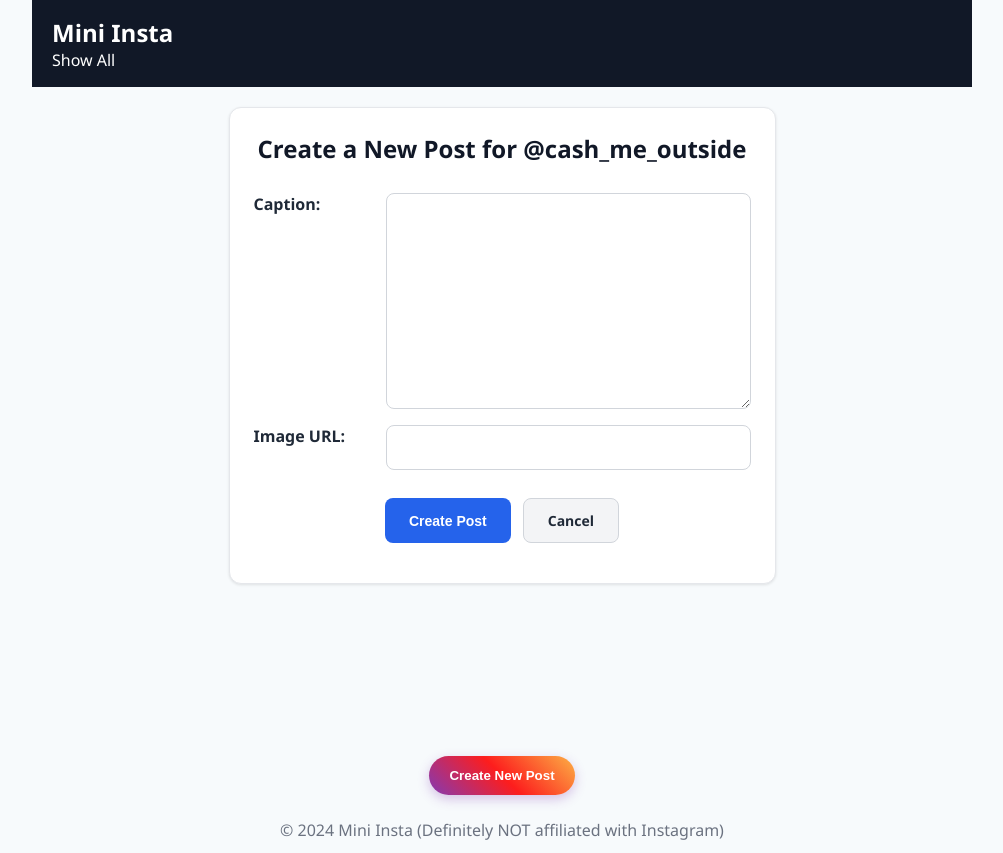
After one commit to Saksham106/cs412, a Django app: page /mini_insta/profile/1/create_post in a window 1280 px wide. The commit adds this page. Shown: the whole page, without its empty margins (138-1141 px from the left). Run offline with Django 5.2, Linux system fonts and the light colour scheme; data comes from the database, SQL or seed files in the repository; both versions use the stored data as it was after the commit.

Commit message:
made style changes and made some things look more insta'y

```diff
--- a/mini_insta/forms.py
+++ b/mini_insta/forms.py
@@ -1,2 +1,9 @@
 from django import forms
 from .models import *
+
+class CreatePostForm(forms.ModelForm):
+    class Meta:
+        model = Post
+        fields = ['caption']
+
+    image_url = forms.URLField(label="Image URL", required=False)
--- a/mini_insta/templates/mini_insta/base.html
+++ b/mini_insta/templates/mini_insta/base.html
@@ -34,6 +34,13 @@
   </body>
 
   <footer>
+    {% if profile %}
+      <div class="footer_nav">
+        <a href="{% url 'create_post' profile.pk %}">
+          <button class="nav_create_btn">Create New Post</button>
+        </a>
+      </div>
+    {% endif %}
     <p style="text-align:center; color:#6b7280; margin:24px 0 12px 0;">
       &copy; 2024 Mini Insta (Definitely NOT affiliated with Instagram)
     </p>
--- /dev/null
+++ b/mini_insta/templates/mini_insta/create_post_form.html
@@ -0,0 +1,21 @@
+{% extends "mini_insta/base.html" %}
+
+{% block content %}
+
+<div class="card create_post_form">
+    <h1>Create a New Post for @{{ profile.username }}</h1>
+
+    <form action="{% url 'create_post' profile.pk %}" method="post">
+        {% csrf_token %}
+        <table>
+            {{ form.as_table }}
+        </table>
+
+        <div class="form_buttons">
+            <button type="submit" class="btn btn_primary">Create Post</button>
+            <a href="{% url 'show_profile' profile.pk %}" class="btn btn_secondary">Cancel</a>
+        </div>
+    </form>
+</div>
+
+{% endblock %}
--- a/mini_insta/templates/mini_insta/show_all_profiles.html
+++ b/mini_insta/templates/mini_insta/show_all_profiles.html
@@ -14,7 +14,7 @@
 
   {% for profile in profiles %}
     <a href="{% url 'show_profile' profile.pk %}" class="show_all_link">
-      <div class="show_all_container">
+      <div class="card show_all_container">
 
         <img src="{{ profile.profile_image_url }}" alt="Profile image" class="show_all_image">
         <div class="show_all_text">
--- a/mini_insta/templates/mini_insta/show_post.html
+++ b/mini_insta/templates/mini_insta/show_post.html
@@ -18,6 +18,8 @@
   <p>No images for this post.</p>
 {% endfor %}
 
-<p><a href="{% url 'show_profile' post.profile.pk %}">Back to profile</a></p>
+<div style="margin-top: 20px; text-align: center;">
+  <a href="{% url 'show_profile' post.profile.pk %}" class="btn btn_secondary">Back to profile</a>
+</div>
 
 {% endblock %}
--- a/mini_insta/templates/mini_insta/show_profile.html
+++ b/mini_insta/templates/mini_insta/show_profile.html
@@ -10,7 +10,7 @@
 {% block content %}
 
 <!-- Main content: single profile detail -->
-<main class="profile_main">
+<main class="card profile_main">
   <div>
     <img src="{{ profile.profile_image_url }}" alt="Profile image" class="profile_image">
   </div>
--- a/mini_insta/urls.py
+++ b/mini_insta/urls.py
@@ -10,5 +10,6 @@ from .views import *
 urlpatterns = [
     path('', ProfileListView.as_view(), name='show_all_profiles'),
     path('profile/<int:pk>/', ProfileDetailView.as_view(), name='show_profile'),
-    path('post/<int:pk>/', PostDetailView.as_view(), name='show_post')
+    path('post/<int:pk>/', PostDetailView.as_view(), name='show_post'),
+    path('profile/<int:pk>/create_post', CreatePostView.as_view(), name='create_post')
 ]
--- a/mini_insta/views.py
+++ b/mini_insta/views.py
@@ -4,8 +4,10 @@
 # profile.
 
 from django.shortcuts import render
-from django.views.generic import ListView, DetailView
+from django.views.generic import ListView, DetailView, CreateView
 from .models import *
+from .forms import CreatePostForm
+from django.urls import reverse
 
 
 class ProfileListView(ListView):
@@ -26,3 +28,31 @@ class PostDetailView(DetailView):
     model = Post
     template_name = 'mini_insta/show_post.html'
     context_object_name = 'post'
+
+class CreatePostView(CreateView):
+    """Create a new Post for a given Profile."""
+    form_class = CreatePostForm
+    template_name = 'mini_insta/create_post_form.html'
+
+    def get_context_data(self):
+        context = super().get_context_data()
+        context['profile'] = Profile.objects.get(pk=self.kwargs['pk'])
+        return context
+
+    def form_valid(self, form):
+        pk = self.kwargs['pk']
+        profile = Profile.objects.get(pk=pk)
+        form.instance.profile = profile
+
+        # Save the post first
+        response = super().form_valid(form)
+
+        # Create a Photo if image_url was provided
+        image_url = form.cleaned_data.get('image_url')
+        if image_url:
+            Photo.objects.create(
+                post=self.object,
+                image_url=image_url
+            )
+
+        return response
--- a/static/mini_insta_styles.css
+++ b/static/mini_insta_styles.css
@@ -12,6 +12,8 @@
   --card:#ffffff;
   --muted:#6b7280;
   --accent:#2563eb;
+  --border:#e5e7eb;
+  --shadow:0 1px 3px rgba(0,0,0,0.1);
 }
 
 /* === Layout === */
@@ -35,9 +37,15 @@ a{ text-decoration:none; color:inherit; }
   flex-direction:column;
 }
 
-.content { flex:1; }
+footer { margin-top:auto; }
 
-footer { margin-top:auto; }
+/* === Shared Card Component === */
+.card{
+  background:var(--card);
+  border:1px solid var(--border);
+  border-radius:8px;
+  box-shadow:var(--shadow);
+}
 
 /* === Header & Nav === */
 header{
@@ -46,11 +54,11 @@ header{
   padding:16px 20px;
   margin:-20px -20px 20px;
 }
-header .title{ margin:0; font-size:1.5rem; font-family:instagram-font, sans-serif; }
+header .title{ margin:0; font-size:1.5rem; }
 nav a{ margin-right:12px; }
 nav a:hover{ text-decoration:underline; }
 
-/* === Profile list (Show All) === */
+/* === Profile Components === */
 .show_all_main{ padding:10px 0; }
 .show_all_link{ display:block; }
 
@@ -58,40 +66,137 @@ nav a:hover{ text-decoration:underline; }
   display:flex;
   align-items:center;
   gap:12px;
-  border:1px groove #e5e7eb;
-  background:var(--card);
   padding:10px;
   margin-bottom:12px;
-  border-radius:8px;
 }
 
-.show_all_image{
-  width:100px;
-  height:100px;
+.profile_main{
+  display:flex;
+  gap:16px;
+  align-items:flex-start;
+  padding:16px;
+}
+
+.profile_image, .show_all_image{
   object-fit:cover;
   border-radius:8px;
 }
 
-.show_all_text h2{ margin:0; font-size:1.1rem; }
+.show_all_image{ width:100px; height:100px; }
+.profile_image{ width:240px; height:240px; border-radius:12px; }
+
+.show_all_text h2, .profile_text h2{ margin:0; }
+.show_all_text h2{ font-size:1.1rem; }
 .show_all_text h4{ margin:4px 0 0; color:var(--muted); font-weight:500; }
+.profile_text h2{ margin-bottom:6px; }
+.profile_text h4{ margin:0 0 10px; color:var(--muted); font-weight:600; }
 
-/* === Single profile (Detail) === */
-.profile_main{
-  display:flex;
-  gap:16px;
-  align-items:flex-start;
-  background:var(--card);
-  padding:16px;
-  border-radius:8px;
-  border:1px solid #e5e7eb;
+/* === Forms === */
+.create_post_form{
+  padding:24px;
+  border-radius:12px;
+  max-width:600px;
+  margin:0 auto;
 }
 
-.profile_image{
-  width:240px;
-  height:240px;
-  object-fit:cover;
-  border-radius:12px;
+.create_post_form h1{
+  margin:0 0 20px;
+  font-size:1.5rem;
+  color:var(--header);
+  text-align:center;
 }
 
-.profile_text h2{ margin:0 0 6px; }
-.profile_text h4{ margin:0 0 10px; color:var(--muted); font-weight:600; }
+.create_post_form table{
+  width:100%;
+  border-collapse:collapse;
+  margin-bottom:20px;
+}
+
+.create_post_form th{
+  text-align:left;
+  padding:8px 12px 8px 0;
+  font-weight:600;
+  vertical-align:top;
+  width:120px;
+}
+
+.create_post_form td{ padding:8px 0; }
+
+.create_post_form input, .create_post_form textarea{
+  width:100%;
+  padding:12px;
+  border:1px solid #d1d5db;
+  border-radius:8px;
+  font-size:14px;
+  font-family:inherit;
+  box-sizing:border-box;
+}
+
+.create_post_form input:focus, .create_post_form textarea:focus{
+  outline:none;
+  border-color:var(--accent);
+  box-shadow:0 0 0 3px rgba(37,99,235,0.1);
+}
+
+.create_post_form textarea{ min-height:80px; resize:vertical; }
+
+/* === Buttons === */
+.form_buttons{
+  display:flex;
+  gap:12px;
+  justify-content:center;
+  margin-top:20px;
+}
+
+.btn{
+  padding:12px 24px;
+  border:none;
+  border-radius:8px;
+  font-size:14px;
+  font-weight:600;
+  cursor:pointer;
+  text-decoration:none;
+  display:inline-block;
+  transition:all 0.2s ease;
+}
+
+.btn_primary{
+  background:var(--accent);
+  color:white;
+}
+
+.btn_primary:hover{
+  background:#1d4ed8;
+  transform:translateY(-1px);
+}
+
+.btn_secondary{
+  background:#f3f4f6;
+  color:var(--fg);
+  border:1px solid #d1d5db;
+}
+
+.btn_secondary:hover{ background:#e5e7eb; }
+
+/* === Footer Navigation === */
+.footer_nav{
+  text-align:center;
+  margin:20px 0;
+}
+
+.nav_create_btn{
+  background:linear-gradient(45deg, #833ab4, #fd1d1d, #fcb045);
+  color:white;
+  padding:12px 20px;
+  border:none;
+  border-radius:25px;
+  font-weight:600;
+  cursor:pointer;
+  box-shadow:0 4px 12px rgba(131,58,180,0.3);
+  transition:all 0.3s ease;
+}
+
+.nav_create_btn:hover{
+  transform:translateY(-2px);
+  box-shadow:0 6px 16px rgba(131,58,180,0.4);
+}
```
Also changed, not shown: db.sqlite3.
